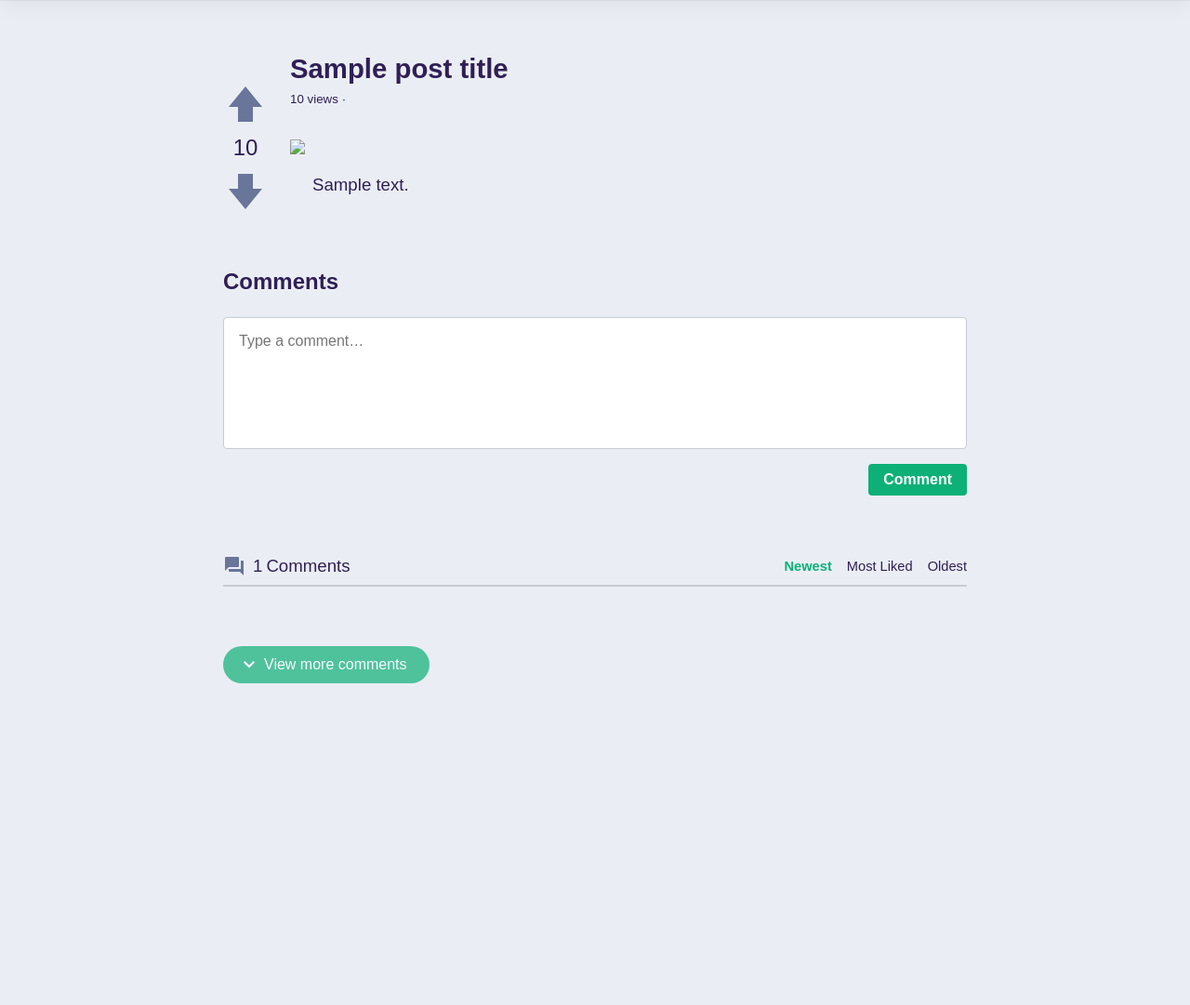
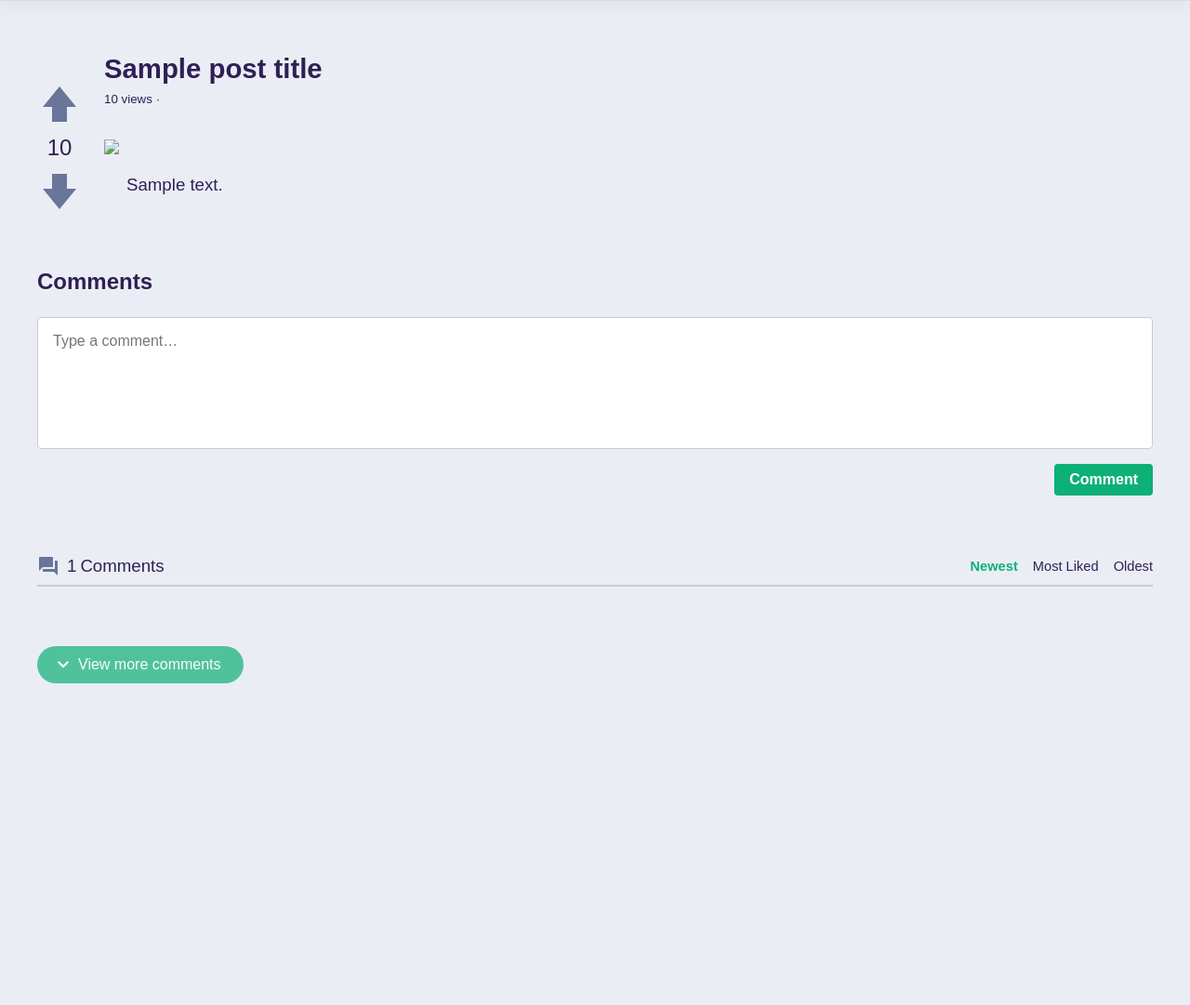
Before and after one commit to purewave0/imgflow, a Flask app: template app/templates/posts/index.html in a window 1280 px wide. Shown: the part 69-1150 px from the top of the page at 93% size. Run offline with Flask 3, Linux system fonts and the light colour scheme; the template is opened without the code that fills it: most values are stand-ins (such as "Sample title", 1, 10 or a date in 2020); parts of the project's set-up code (start-up, migrations or seed data) failed here and were passed over; some libraries are stand-ins or nearby versions.

Commit message:
feat: widen post page

```diff
--- a/app/static/css/post.css
+++ b/app/static/css/post.css
@@ -1,7 +1,7 @@
 #post-wrapper {
     display: flex;
     flex-direction: row;
-    max-width: 800px;
+    max-width: var(--content-width-narrow);
     margin: 0 auto;
     column-gap: 24px;
 }
@@ -69,7 +69,7 @@
 #comments-section {
     display: flex;
     flex-direction: column;
-    max-width: 800px;
+    max-width: var(--content-width-narrow);
     margin: 36px auto 0 auto;
     margin-bottom: 200px;
 }
```
